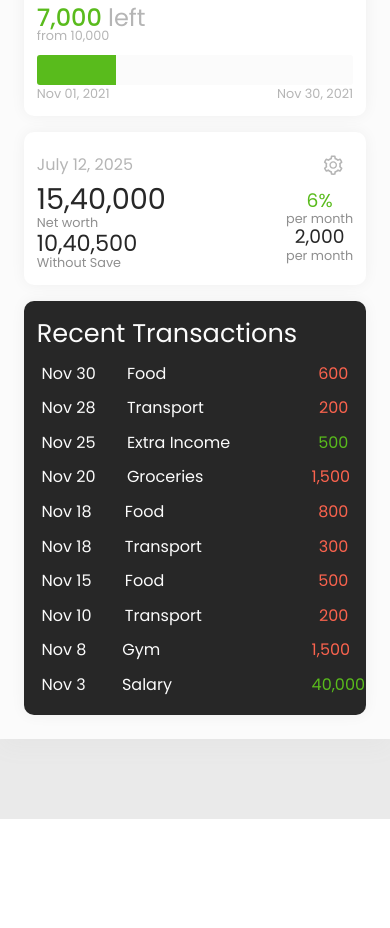
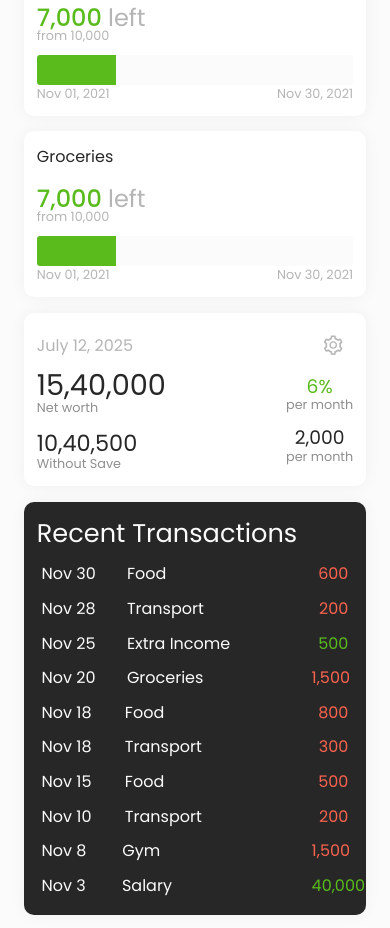
Before and after one commit to harshpandey002/piggy, a Next.js app: page /dashboard in a window 390 px wide. Shown: the part 1140-2068 px from the top of the page. Before the commit the page ends 1959 px from the top, so only its background shows below. Built offline with nearby package versions, Linux system fonts and the light colour scheme.

Commit message:
Dashboard UI Complete

```diff
--- a/components/BudgetOverview.js
+++ b/components/BudgetOverview.js
@@ -7,6 +7,7 @@ export default function BudgetOverview() {
       <Budget />
       <Budget />
       <Budget />
+      <Budget />
     </div>
   );
 }
--- a/styles/Future.module.css
+++ b/styles/Future.module.css
@@ -84,3 +84,14 @@
 .returns h3 {
   color: var(--green);
 }
+
+@media only screen and (max-width: 1030px) {
+  .container {
+    gap: 5px;
+  }
+
+  .worth,
+  .dependencies {
+    gap: 15px;
+  }
+}
```
